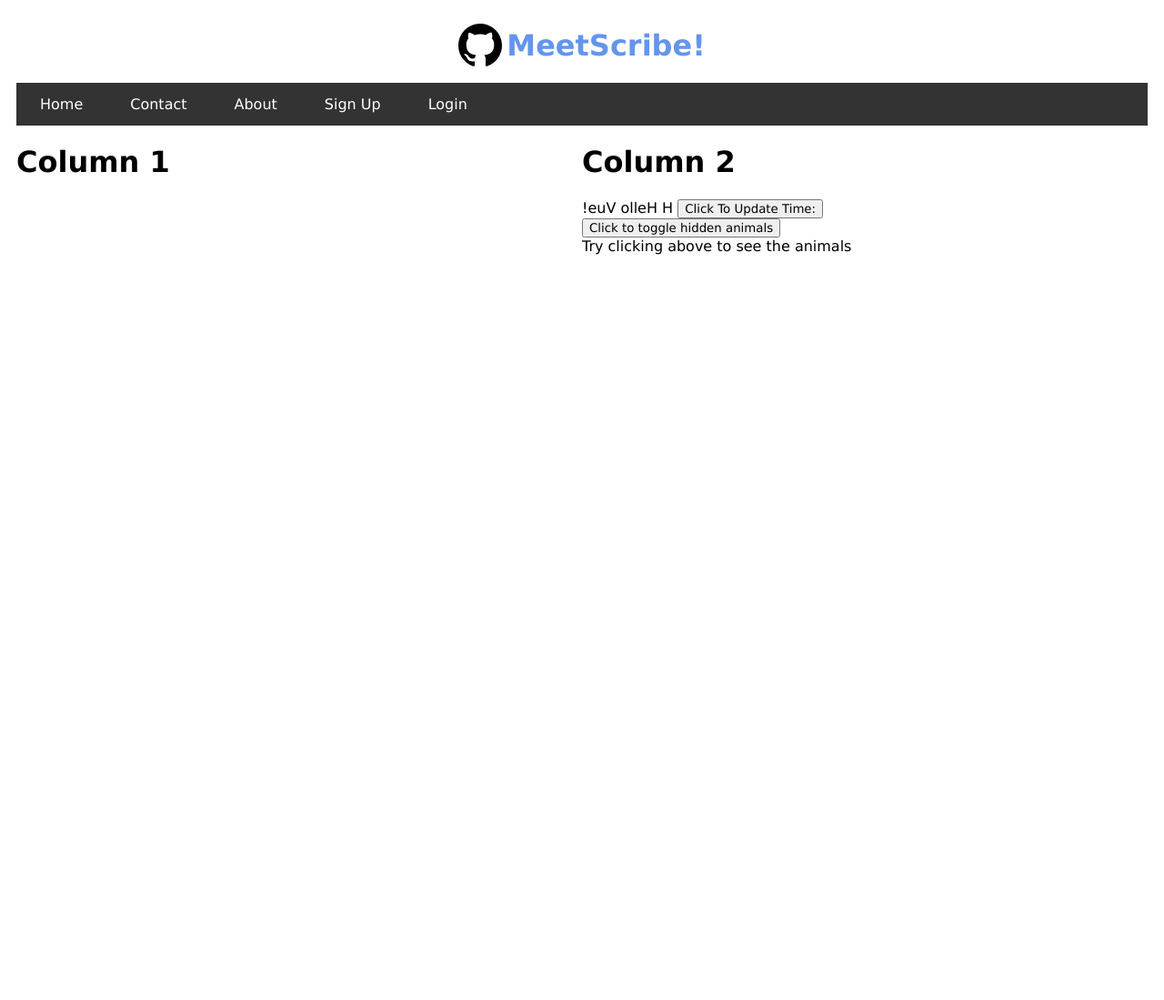
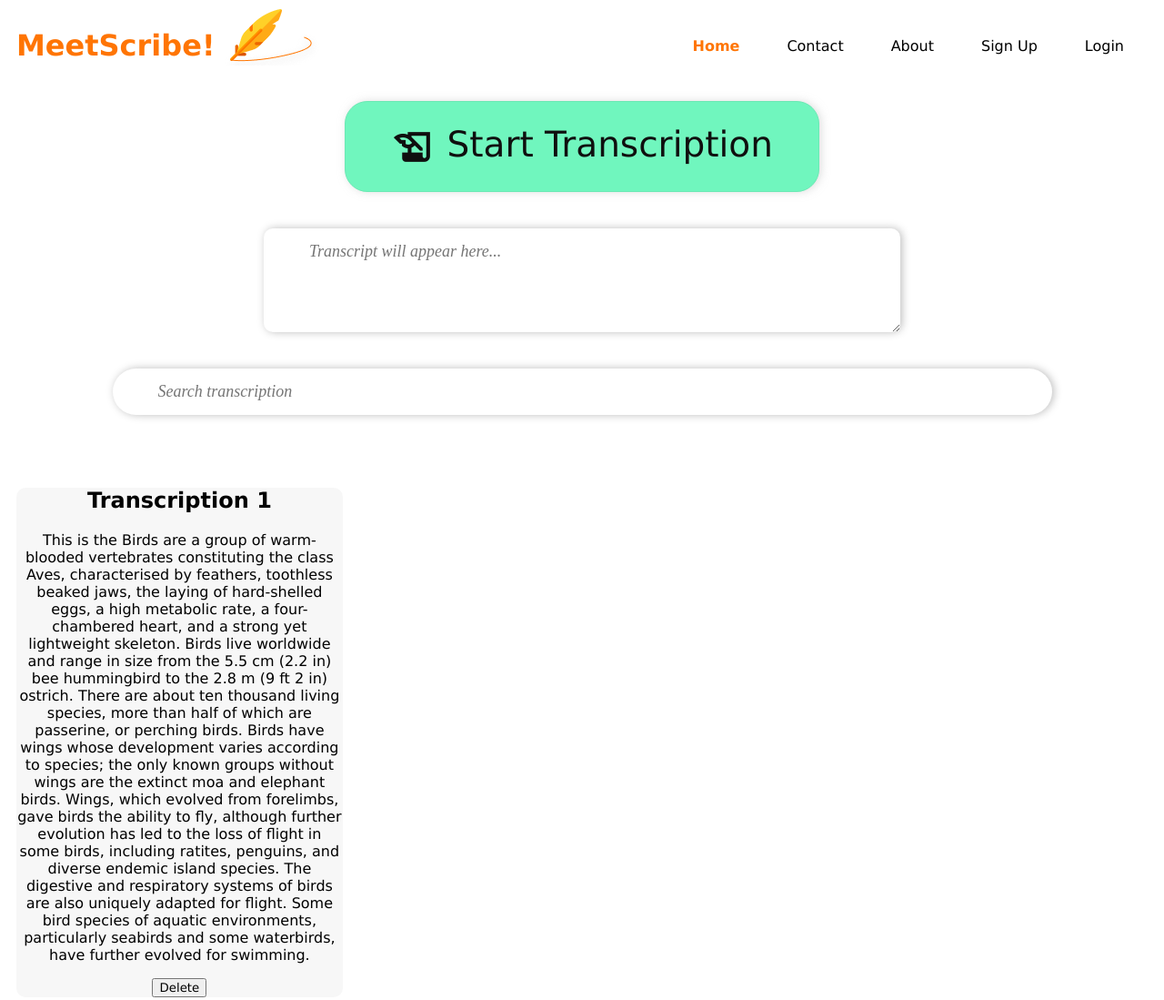
Before and after one commit to illegalbyte/SIT120-weekly-tasks, a plain HTML site: page index.html in a window 1280 px wide. Shown: the top 1099 px of the page at 91% size. Before the commit the page ends 800 px from the top, so only its background shows below. Drawn offline with nearby package versions, Linux system fonts and the light colour scheme.

Commit message:
milestone 1 assignment 1 work

```diff
--- a/index.html
+++ b/index.html
@@ -4,21 +4,22 @@
 	<meta charset="UTF-8">
 	<meta http-equiv="X-UA-Compatible" content="IE=edge">
 	<meta name="viewport" content="width=device-width, initial-scale=1.0">
-	<title>EduSite</title>
+	<title>MeetScribe</title>
 	<link rel="stylesheet" type="text/css" href="stylesheet.css">
 	<script src="https://cdn.jsdelivr.net/npm/vue@2/dist/vue.js"></script>
+	<link href="https://fonts.googleapis.com/icon?family=Material+Icons" rel="stylesheet">
 
 </head>
 <body>
-	<main>
-		<div class="header text-center">
+	<main id="app">
+		<div class="header-left">
 			<a href="https://github.com/illegalbyte/SIT120-weekly-tasks">
-				<svg xmlns="http://www.w3.org/2000/svg" viewBox="0 0 16 16" width="16" height="16" id="github"> <path fill-rule="evenodd" d="M8 0C3.58 0 0 3.58 0 8c0 3.54 2.29 6.53 5.47 7.59.4.07.55-.17.55-.38 0-.19-.01-.82-.01-1.49-2.01.37-2.53-.49-2.69-.94-.09-.23-.48-.94-.82-1.13-.28-.15-.68-.52-.01-.53.63-.01 1.08.58 1.23.82.72 1.21 1.87.87 2.33.66.07-.52.28-.87.51-1.07-1.78-.2-3.64-.89-3.64-3.95 0-.87.31-1.59.82-2.15-.08-.2-.36-1.02.08-2.12 0 0 .67-.21 2.2.82.64-.18 1.32-.27 2-.27.68 0 1.36.09 2 .27 1.53-1.04 2.2-.82 2.2-.82.44 1.1.16 1.92.08 2.12.51.56.82 1.27.82 2.15 0 3.07-1.87 3.75-3.65 3.95.29.25.54.73.54 1.48 0 1.07-.01 1.93-.01 2.2 0 .21.15.46.55.38A8.013 8.013 0 0016 8c0-4.42-3.58-8-8-8z"></path></svg>
 				<h1 id="sitetitle">MeetScribe!</h1>
+				<img src="img/Group 12logo.png" id="logoimage" alt="MeetScribe Logo">
 			</a>
 
 		</div>
-		<div class="navbar">
+		<div class="navbar header-right">
 			<ul>
 				<li class="active"><a href="/index.html">Home</a></li>
 				<li><a href="/contact.html">Contact</a></li>
@@ -27,30 +28,29 @@
 				<li><a href="/login.html">Login</a></li>
 			</ul>
 		</div>
-		<div class="column1">
-			<h1>Column 1</h1>
+		<div class="column1 text-center">
+			<button id="transcribebutton" type="button" name="transcribestartbutton"><span class="material-icons">history_edu</span> Start Transcription</button>
+			<!-- transcription box -->
+			<textarea id="transcriptiontextbox" rows="4" placeholder="Transcript will appear here..."></textarea>
+			<input type="text" id="searchbar" name="searchbar" placeholder="Search transcription">
+
 		</div>
-		<div class="column2">
-			<h1>Column 2</h1>
-			<div id="app">
-				{{ reverseMessage }}
-				{{ firstcharacter }}
-				<button @click="displayTime">Click To Update Time: {{time}}</button>
-				<br>
-				<button @click="toggleExpanded">Click to toggle hidden animals</button>
-				<div v-if="expanded">
-					<p><i>These are hidden animals:</i></p>
-					<p v-for="animal in animals">{{animal}}</p>
-					<button @click="showAnimal">
-						<div v-if="showusersanimal">Hide Your Animal</div>
-						<div v-if="!showusersanimal">Show your animal</div>
-					</button>
-					<img v-show="showusersanimal" src="https://placekitten.com/200/200" alt="">
-				</div>
-				<div v-else>Try clicking above to see the animals</div>
+		<div class="column2-1 text-center">
+			<!-- <h1>Column 2-1</h1> -->
+
+			<div class="savedtranscription" v-for="transcription in transcriptions" :key="transcription.id">
+				<h2>{{transcription.title}}</h2>
+				<p>{{transcription.text}}</p>
+				<button type="button" name="transcribebutton" v-on:click="deleteTranscription(transcription.id)">Delete</button>
+			</div>
 
 
-			</div>
+		</div>
+		<div class="column2-2 text-center">
+			<!-- <h1>Column 2-2</h1> -->
+		</div>
+		<div class="column2-3 text-center">
+			<!-- <h1>Column 2-3</h1> -->
 		</div>
 	</main>
 	<script src="javascript.js"></script>
--- a/stylesheet.css
+++ b/stylesheet.css
@@ -1,42 +1,35 @@
+/* content layout */
 main {
 	display: grid;
 	grid-template-columns: 1fr 1fr;
 	grid-template-areas:
-		"a a"
-		"x x"
-		"b c"
-		"d e";
+		"h1 h1 h2"
+		"a a a"
+		"b c d";
 	margin: 10px 10px;
 }
 
+/* utility classes */
 .text-center {
 	text-align: center;
 }
+
 .image-center {
-	display: block;
-	margin: auto;
-}
-
-.header {
-	grid-area: a;
 	display: block;
 	margin: auto;
 }
 
 /* logo and site title */
 #sitetitle {
-	vertical-align: middle;
+	vertical-align: top;
 	display: inline-block;
 }
-#github {
-	width: 3em;
-	height: auto;
-	display: inline;
-	position: relative;
-	vertical-align: middle;
-	color:cornflowerblue;
 
+#logoimage {
+	vertical-align: top;
+	display: inline-block;
 }
+
 
 /* Navbar CSS */
 
@@ -51,7 +44,6 @@ main {
 	}
 
 	.navbar {
-		grid-area: x;
 		width: 100%;
 	}
 
@@ -62,7 +54,7 @@ main {
 		margin: 0;
 		width: 100%;
 		background-color: #e95353;
-		border: 1px solid #555;
+
 	}
 	.navbar > ul > li {
 		display: inline-block;
@@ -83,12 +75,11 @@ main {
 
 	/* Change the link color on hover */
 	li a:hover {
-		background-color: #555;
-		color: white;
+		color: rgb(49, 49, 49);
 	}
 
 	.active > * {
-		color: white;
+		color: #FF7504;
 		font-weight: bold;
 		text-decoration: underline;
 	}
@@ -96,9 +87,7 @@ main {
 
 /* navbar desktop and tablet */
 @media screen and (min-width: 601px) {
-	.navbar {
-		grid-area: x;
-	}
+
 
 	.navbar > ul {
 		list-style: none;
@@ -112,7 +101,7 @@ main {
 
 	.navbar > ul > li > a {
 		text-decoration: none;
-		color: #fff;
+		color: black;
 	}
 
 	ul {
@@ -120,7 +109,7 @@ main {
 		margin: 0;
 		padding: 0;
 		overflow: hidden;
-		background-color: #333;
+
 	}
 
 	li {
@@ -129,35 +118,132 @@ main {
 
 	li a {
 		display: block;
-		color: white;
+		color: black;
 		text-align: center;
 		padding: 14px 16px;
 		text-decoration: none;
 	}
 
+	.active>* {
+		color: #FF7504 !important;
+		font-weight: bold;
+		text-decoration: underline;
+	}
 
 }
 
 
 
+
 a {
 	text-decoration: none;
-	color:cornflowerblue;
+	color: #FF7504;
+}
+
+/* column and container grid parameters */
+
+.header-left {
+	grid-area: h1;
+	display: block;
+
+}
+
+.header-right {
+	grid-area: h2;
+	display: block;
+	margin: auto;
 }
 
 .column1 {
+	grid-area: a;
+	margin-top: 20px;
+	margin-bottom: 20px;
+}
+
+.column2-1 {
 	grid-area: b;
 }
 
-.column2 {
+.column2-2 {
 	grid-area: c;
 }
 
-td {
-	padding: 0 50px;
+.column2-3 {
+	grid-area: d;
 }
 
+/* font family */
 
 * {
 	font-family:Verdana, Geneva, Tahoma, sans-serif;
 }
+
+
+/* formatting for transcription button */
+
+button#transcribebutton {
+	color: #0f0f0f;
+	background-color: #70f6be;
+	font-size: 39px;
+	height: 100px;
+	font-style: bold;
+	border: 1px solid #6BE9B4;
+	border-radius: 25px;
+	padding: 15px 50px;
+	cursor: pointer;
+	box-shadow: 2px 0px 10px #bebebe80;
+
+}
+button#transcribebutton > * {
+	font-size: 49px;
+	vertical-align: middle;
+}
+
+button#transcribebutton:hover {
+	color: #646464;
+	background-color: #76ffc6;
+
+}
+
+/* transcription text input box */
+
+#transcriptiontextbox {
+	display: block;
+	margin: auto;
+	margin-top: 40px;
+	margin-bottom: 40px;
+	font-size: large;
+	width: 600px;
+	font-style: italic;
+	font-family: 'Times New Roman', Times, serif;
+	border: 0px solid;
+	border-radius: 10px;
+	padding: 15px 50px;
+	box-shadow: 2px 0px 10px #bebebe;
+}
+
+#searchbar {
+	display: block;
+	margin: auto;
+	margin-top: 40px;
+	margin-bottom: 40px;
+	font-size: large;
+	border-color: #e95353;
+	border-width: 10px;
+	width: 75%;
+	font-style: italic;
+	font-family: 'Times New Roman', Times, serif;
+	border: 0px solid;
+	border-radius: 50px;
+	padding: 15px 50px;
+	box-shadow: 2px 0px 10px #bebebe;
+}
+
+/* saved / historical transcriptions */
+
+.savedtranscription {
+	width: auto;
+	background-color: #d8d8d837;
+	border-radius: 10px;
+	margin-bottom: 20px;
+}
--- a/vueapp.js
+++ b/vueapp.js
@@ -1,11 +1,26 @@
 var app = new Vue({
 	el: '#app',
 	data: {
-		message: 'Hello Vue!',
-		time: '',
-		expanded: false,
-		showusersanimal: false,
-		animals: ["cat", "dog", "bird", "fish", "lizard"],
+		transcriptions: [
+			{
+				id: 1,
+				title: "Transcription 1",
+				date: "2022-01-01",
+				text: "This is the Birds are a group of warm-blooded vertebrates constituting the class Aves, characterised by feathers, toothless beaked jaws, the laying of hard-shelled eggs, a high metabolic rate, a four-chambered heart, and a strong yet lightweight skeleton. Birds live worldwide and range in size from the 5.5 cm (2.2 in) bee hummingbird to the 2.8 m (9 ft 2 in) ostrich. There are about ten thousand living species, more than half of which are passerine, or perching birds. Birds have wings whose development varies according to species; the only known groups without wings are the extinct moa and elephant birds. Wings, which evolved from forelimbs, gave birds the ability to fly, although further evolution has led to the loss of flight in some birds, including ratites, penguins, and diverse endemic island species. The digestive and respiratory systems of birds are also uniquely adapted for flight. Some bird species of aquatic environments, particularly seabirds and some waterbirds, have further evolved for swimming.",
+			},
+			{
+				id: 2,
+				title: "Transcription 2",
+				date: "2022-03-04",
+				text: "Many social species pass on knowledge across generations, which is considered a form of culture. Birds are social, communicating with visual signals, calls, and songs, and participating in such behaviours as cooperative breeding and hunting, flocking, and mobbing of predators.",
+			},
+			{
+				id: 3,
+				title: "Transcription 3",
+				date: "2022-05-06",
+				text: "The well-known probable early avialan, Archaeopteryx, dates from slightly later Jurassic rocks (about 155 million years old) from Germany. Many of these early avialans shared unusual anatomical features that may be ancestral to modern birds, but were later lost during bird evolution. These features include enlarged claws on the second toe which may have been held clear of the ground in life, and long feathers or 'hind wings' covering the hind limbs and feet, which may have been used in aerial manoeuvreing.",
+			},
+		],
 	},
 	computed: {
 		reverseMessage: function () {
@@ -22,9 +37,5 @@ var app = new Vue({
 		toggleExpanded: function () {
 			this.expanded = !this.expanded;
 		},
-		showAnimal: function() {
-			this.showusersanimal = !this.showusersanimal;
-		}
-
 	}
 })
```
Also changed, not shown: img/Group 12logo.png (added), 1 other file.
